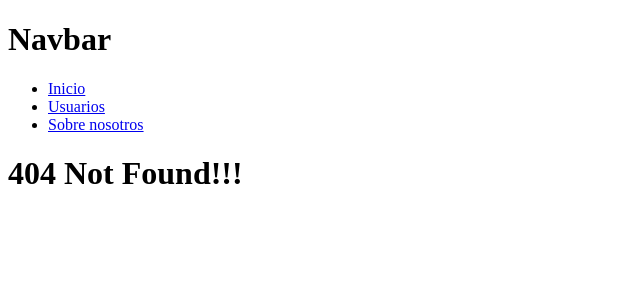
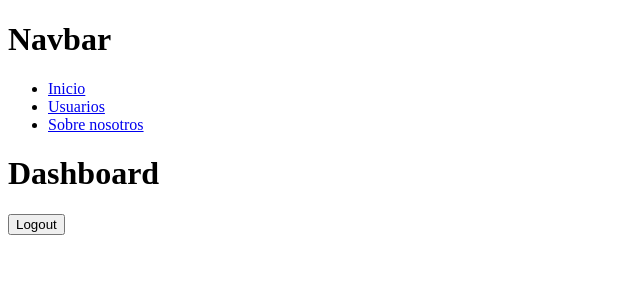
Before and after one commit to dundivet/learning-react-router, a React (Create React App) app: page /dashboard in a window 1280 px wide. Before the commit this address had no page. Shown: the top 300 px of the page, without its empty margins (0-640 px from the left). Built offline with nearby package versions, Linux system fonts and the light colour scheme.

Commit message:
Navigate

```diff
--- a/src/App.js
+++ b/src/App.js
@@ -1,4 +1,4 @@
-import { BrowserRouter, Route, Routes } from "react-router-dom";
+import { BrowserRouter, Route, Routes, Navigate } from "react-router-dom";
 
 import HomePage from "./pages/HomePage";
 import AboutPage from "./pages/AboutPage";
@@ -6,6 +6,7 @@
 import UserPage from "./pages/UserPage";
 import NotFoundPage from "./pages/NotFoundPage";
 import Navbar from "./components/Navbar";
+import Dashboard from "./pages/Dashboard";
 
 export default function App() {
   return (
@@ -16,7 +17,9 @@
         <Route path="/" element={<HomePage />} />
         <Route path="/users" element={<UsersPage />} />
         <Route path="/users/:id" element={<UserPage />} />
+        <Route path="/usuarios" element={<Navigate to={`/users`} />} />
         <Route path="/about" element={<AboutPage />} />
+        <Route path="/dashboard" element={<Dashboard />} />
         <Route path="*" element={<NotFoundPage />} />
       </Routes>
     </BrowserRouter>
--- /dev/null
+++ b/src/pages/Dashboard.js
@@ -0,0 +1,19 @@
+import {useNavigate} from 'react-router-dom';
+
+export default function Dashboard() {
+    const navigate = useNavigate();
+
+    const handleCkick = () => {
+        navigate('/');
+    };
+
+  return (
+    <div>
+        <h1>Dashboard</h1>
+
+        <button onClick={handleCkick}>
+            Logout
+        </button>
+    </div>
+  )
+}
```
